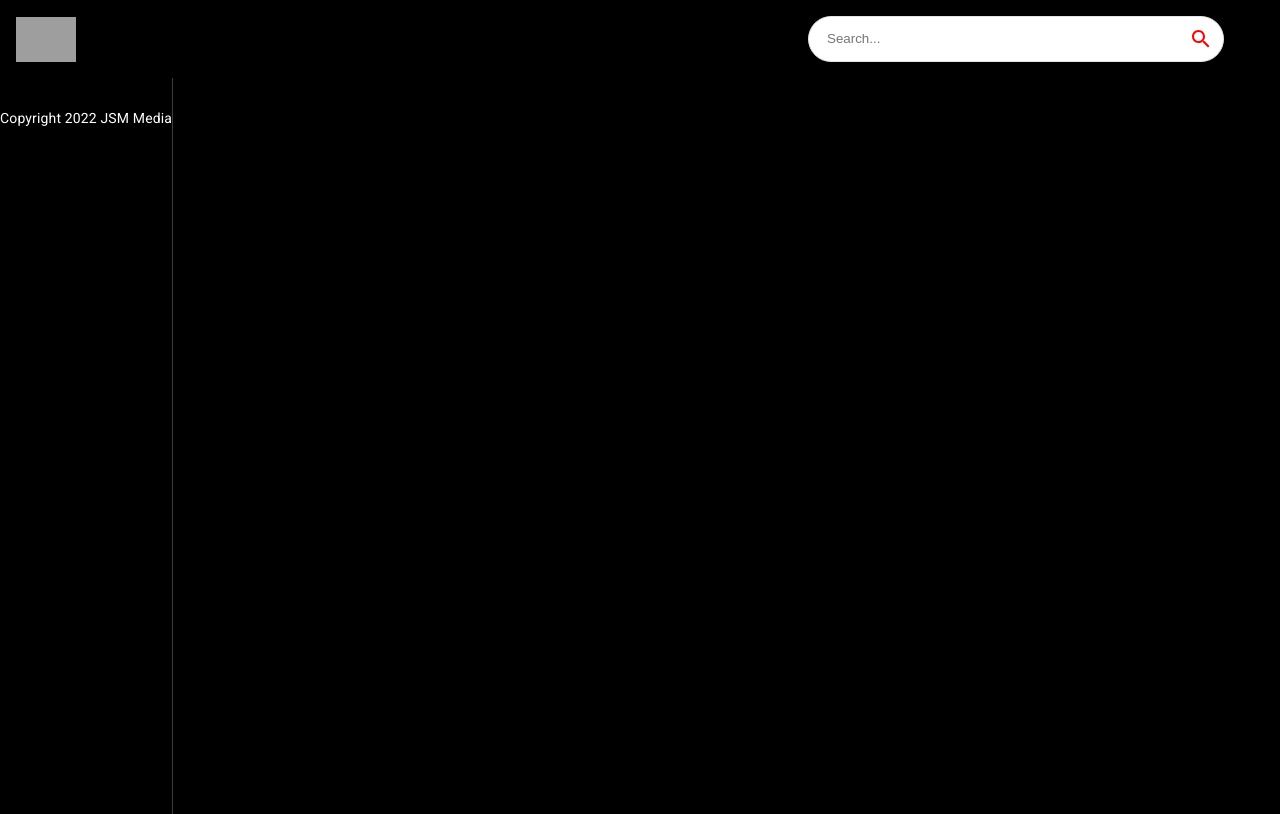
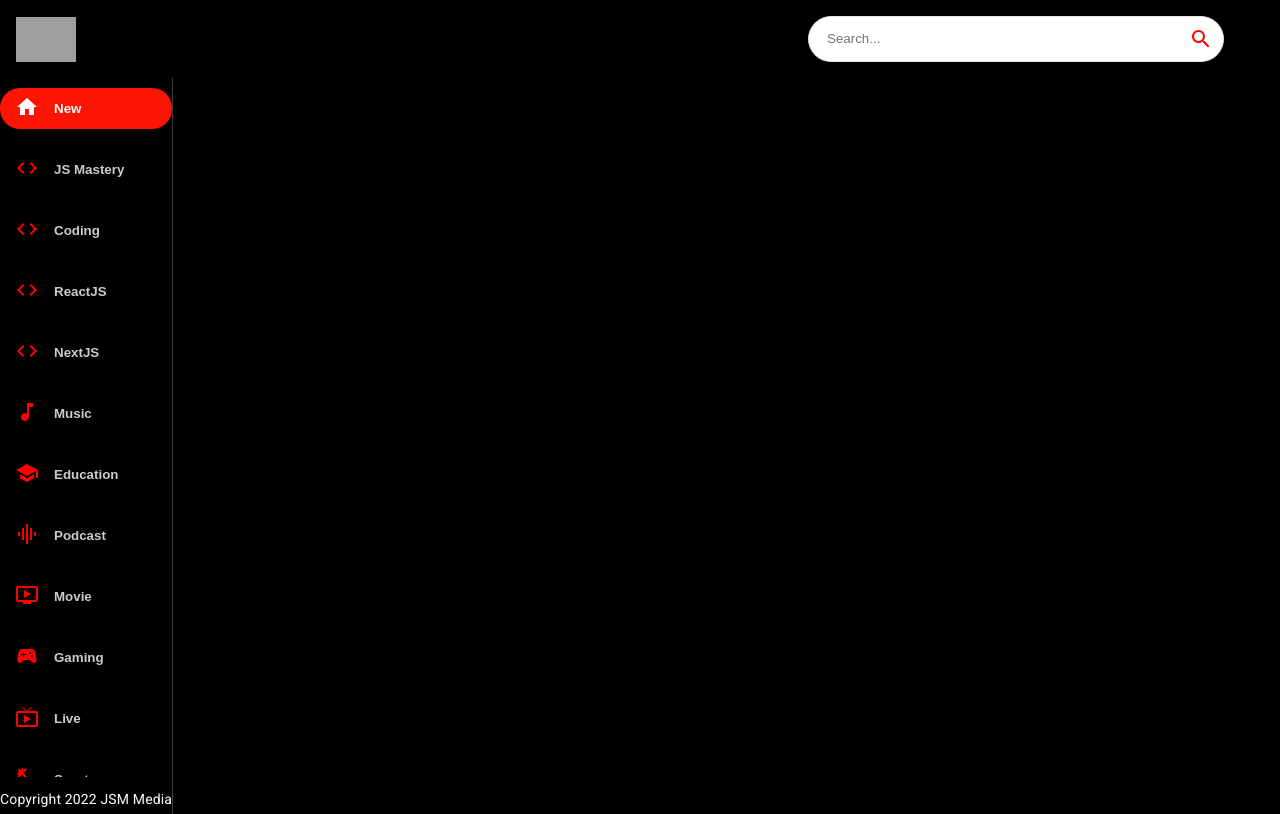
Before and after one commit to Argeem/youtube-clone, a React (Create React App) app: page / in a window 1280 px wide. Built offline with nearby package versions, Linux system fonts and the light colour scheme; grey boxes are pictures that could not be loaded.

Commit message:
add SideBar jsx component

```diff
--- a/src/components/Feed.jsx
+++ b/src/components/Feed.jsx
@@ -1,5 +1,6 @@
 import { useState, useeff } from "react";
 import { Box, Stack, Typography } from "@mui/material";
+import SideBar from "./SideBar";
 
 const Feed = () => {
   return (
@@ -14,7 +15,7 @@
           },
         }}
       >
-        SideBar
+        <SideBar />
         <Typography
           className="copyright"
           variant="body2"
--- /dev/null
+++ b/src/components/SideBar.jsx
@@ -0,0 +1,45 @@
+import { Stack } from "@mui/material";
+
+import { categories } from "../utils/constans";
+
+const selectedCategory = "New";
+
+const SideBar = () => (
+  <Stack
+    direction="row"
+    sx={{
+      overflow: "auto",
+      height: { sx: "auto", md: "95%" },
+      flexDirection: { md: "column" },
+    }}
+  >
+    {categories.map((category) => (
+      <button
+        className="category-btn"
+        style={{
+          background: category.name === selectedCategory && "#FC1503",
+          color: "white",
+        }}
+        key={category.name}
+      >
+        <span
+          style={{
+            color: category.name === selectedCategory ? "white" : "red",
+            marginRight: "15px",
+          }}
+        >
+          {category.icon}
+        </span>
+        <span
+          style={{
+            opacity: category.name === selectedCategory ? "1" : "0.8",
+          }}
+        >
+          {category.name}
+        </span>
+      </button>
+    ))}
+  </Stack>
+);
+
+export default SideBar;
--- a/src/components/index.js
+++ b/src/components/index.js
@@ -4,3 +4,4 @@
 export { default as SearchFeed} from "./SearchFeed"
 export { default as VideoDetail} from "./VideoDetail"
 export { default as SearchBar} from "./SearchBar"
+export { default as SideBar} from "./SideBar"
```
